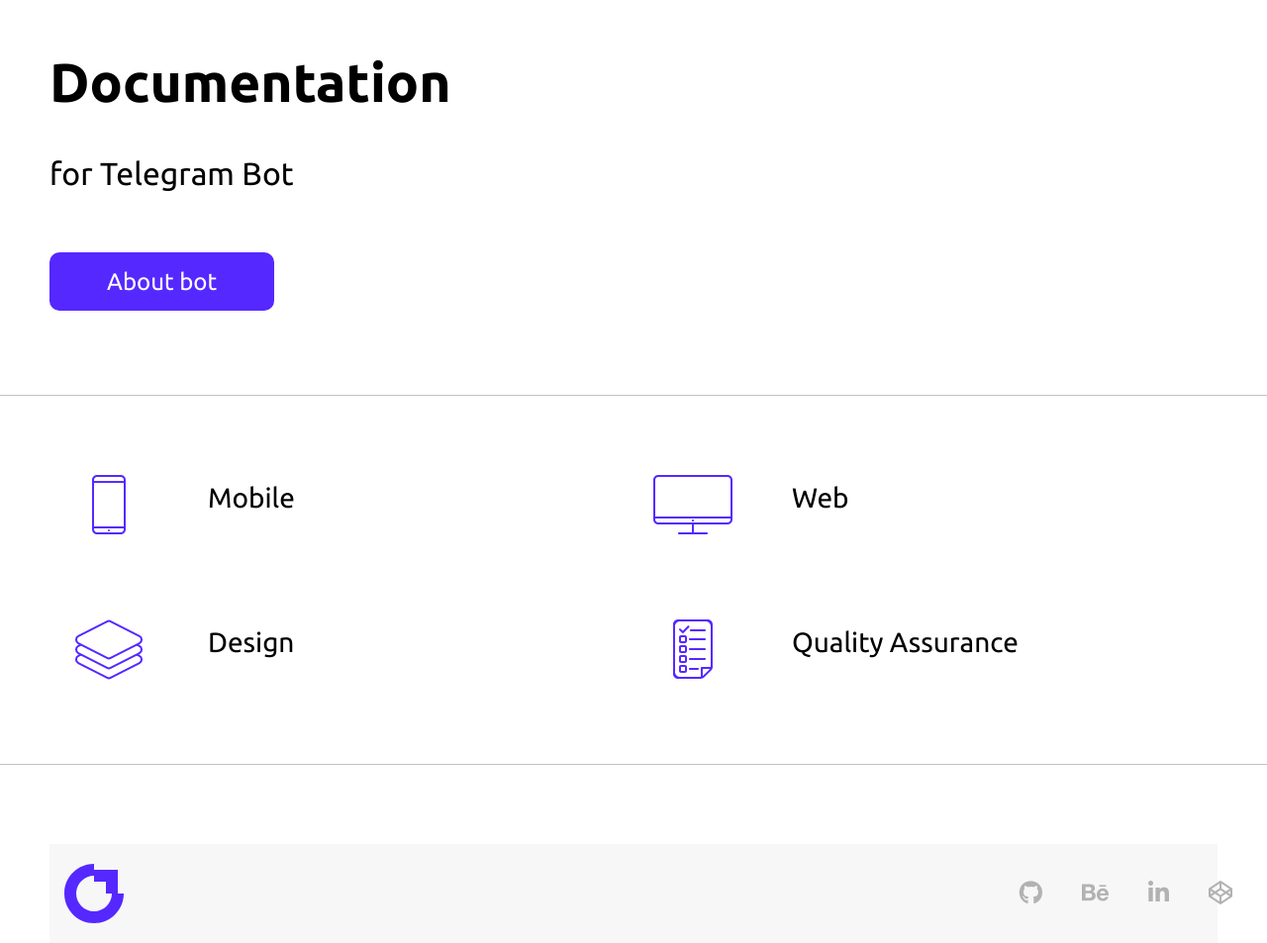
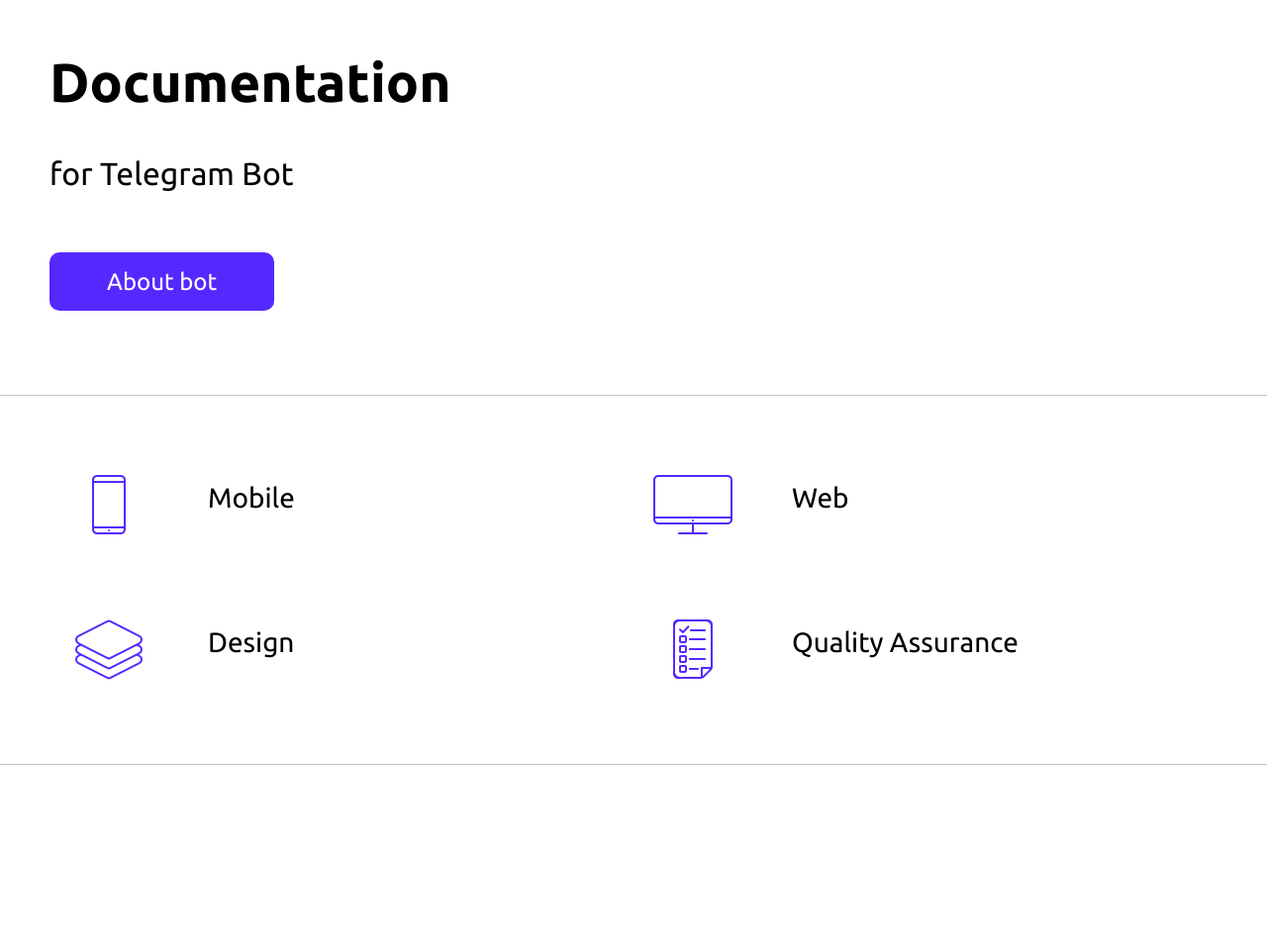
Before and after one commit to VadimChorrny/Forecast-Events, a plain HTML site: page Site for Bot/index.html in a window 1280 px wide. Shown: the part 117-1070 px from the top of the page at 99% size. After the commit the page ends 970 px from the top, so only its background shows below. Drawn offline with nearby package versions, Linux system fonts and the light colour scheme.

Commit message:
delete rubbysh

```diff
--- a/Site for Bot/index.html
+++ b/Site for Bot/index.html
@@ -76,20 +76,6 @@
                 </div>
             </div>
             <div class="wrapper">
-
-    <footer class="footer">
-        <div class="wrapper">
-            <div class="footer__container">
-                <img src="img/min-logo.svg" alt="Mamon">
-                <ul class="footer__nav">
-                    <li><a href="#"><i class="fab fa-github"></i></a></li>
-                    <li><a href="#"><i class="fab fa-behance"></i></a></li>
-                    <li><a href="#"><i class="fab fa-linkedin-in"></i></a></li>
-                    <li><a href="#"><i class="fab fa-codepen"></i></a></li>
-                </ul>
-            </div>
-        </div>
-    </footer>
     <!-- Font Awesome 5 Script-->
     <script src="https://kit.fontawesome.com/1d4e868110.js" crossorigin="anonymous"></script>
 </body>
```
